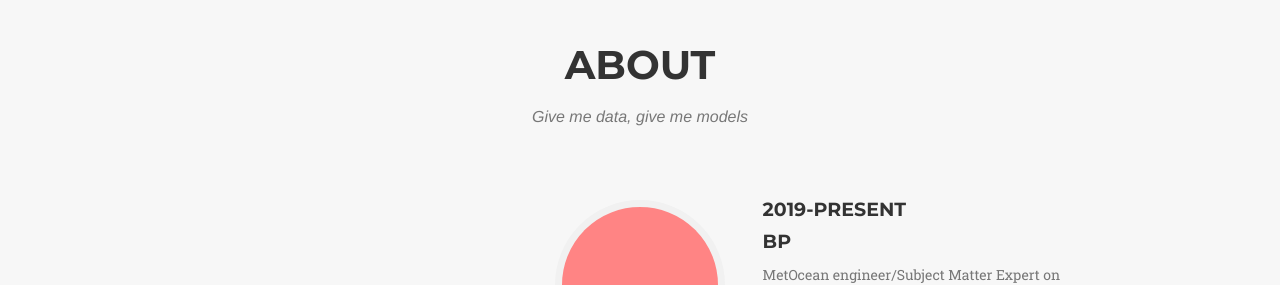
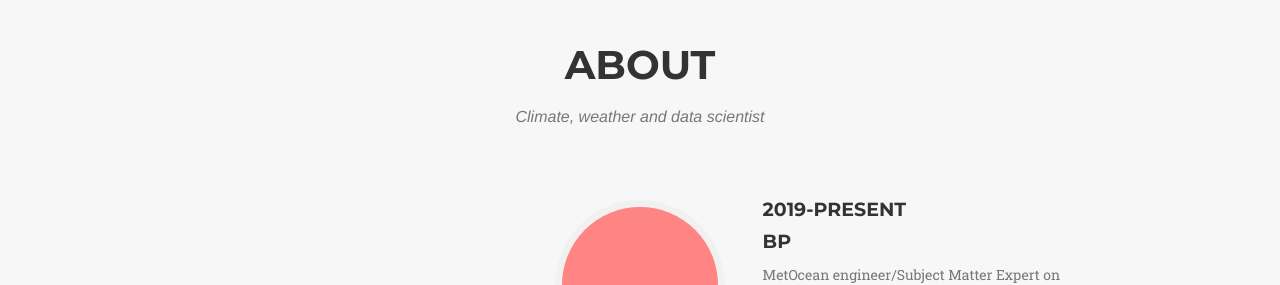
Before and after one commit to BenBronselaer/BenBronselaer.github.io, a Jekyll site: the page built from _posts/2014-07-16-project-3.markdown, in a window 1280 px wide and 900 px high, scrolled down 4698 px. Shown: the part 152-437 px from the top of the window. Built offline with Jekyll 4.4.1, drawn with Linux system fonts in a browser that asks for light colours; some web fonts are replaced.

Commit message:
Update about.html

```diff
--- a/_includes/about.html
+++ b/_includes/about.html
@@ -4,7 +4,7 @@
             <div class="row">
                 <div class="col-lg-12 text-center">
                     <h2 class="section-heading">About</h2>
-                    <h3 class="section-subheading text-muted"> Give me data, give me models</h3>
+                    <h3 class="section-subheading text-muted"> Climate, weather and data scientist </h3>
                 </div>
             </div>
             <div class="row">
```
